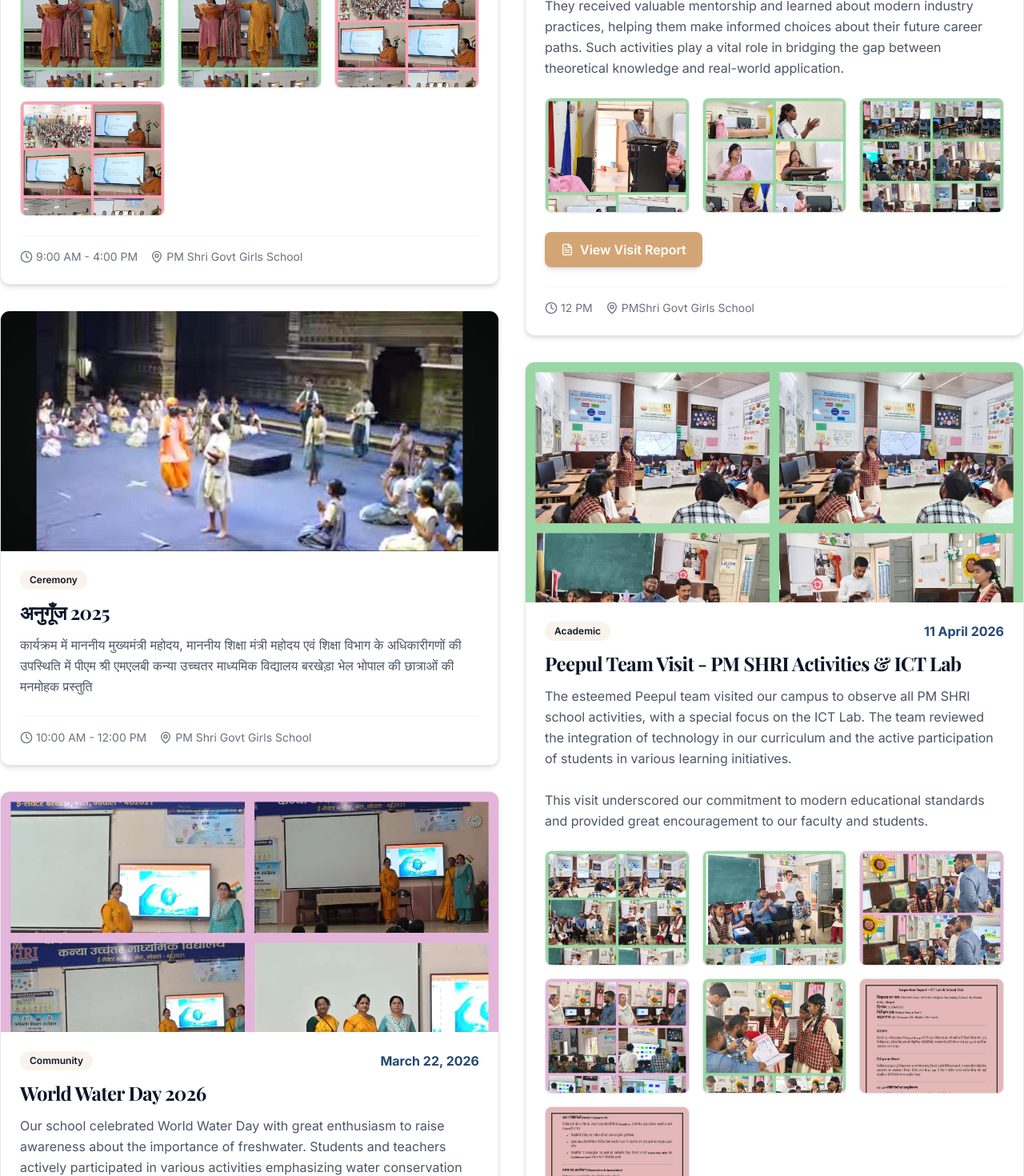
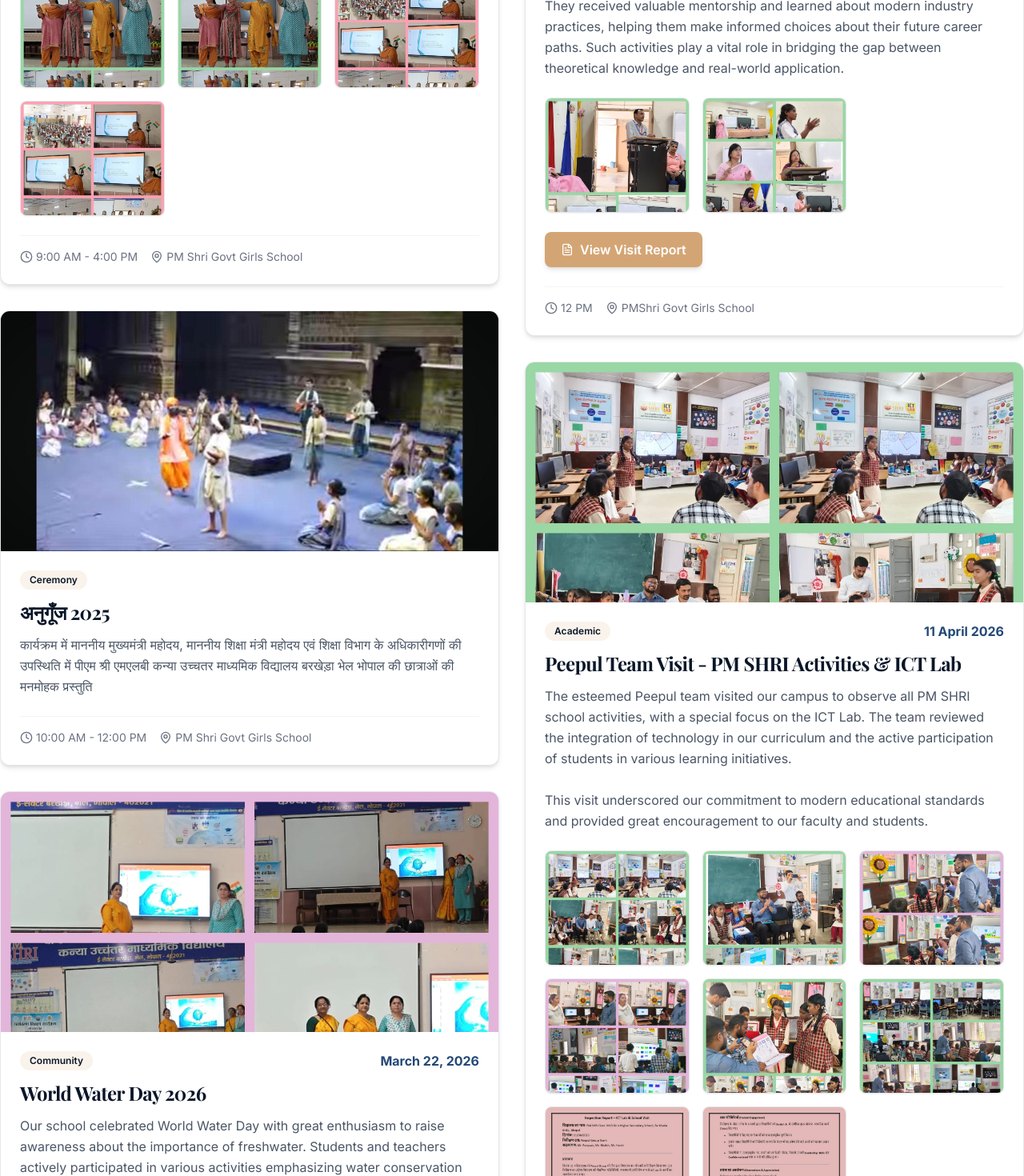
Before and after one commit to Pinky1410/PM_Shri_Govt_Girls, a Next.js app: page /events in a window 1280 px wide. Shown: the part 1200-2670 px from the top of the page at 80% size. Built offline with nearby package versions, Linux system fonts and the light colour scheme.

Commit message:
Update page.tsx

```diff
--- a/src/app/events/page.tsx
+++ b/src/app/events/page.tsx
@@ -99,7 +99,6 @@ const upcomingEvents = [
       "/images/events/Edu_1.jpg",
       "/images/events/Edu_2.jpg",
 
-      "/images/events/Edu_6.jpg",
 
     ]
   },
@@ -124,6 +123,7 @@ const upcomingEvents = [
        "/images/events/Edu_3.jpg",
       "/images/events/edu_4.jpg",
       "/images/events/Edu_5.jpg",
+       "/images/events/Edu_6.jpg",
       "/images/events/peepul_3.jpg",
       "/images/events/peepul_4.jpg",
     ]
@@ -139,6 +139,7 @@ const upcomingEvents = [
     category: "Academic",
     featured: true,
     fullWidth: false,
+     reportImage: "/images/events/Careerreport.jpg",
     image: "/images/events/visit_1.jpg",
     gallery: [
       "/images/events/visit_1.jpg",
```
